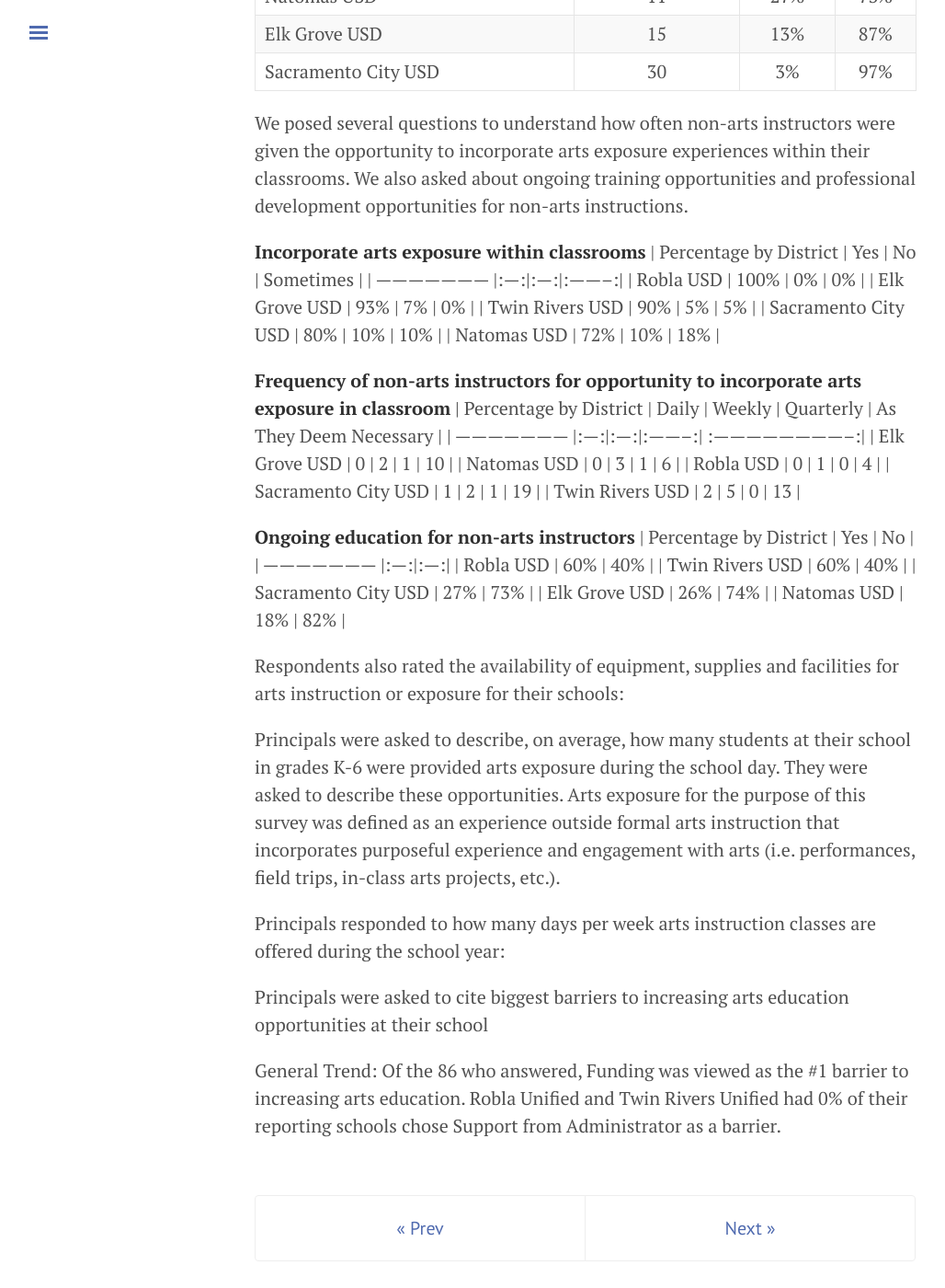
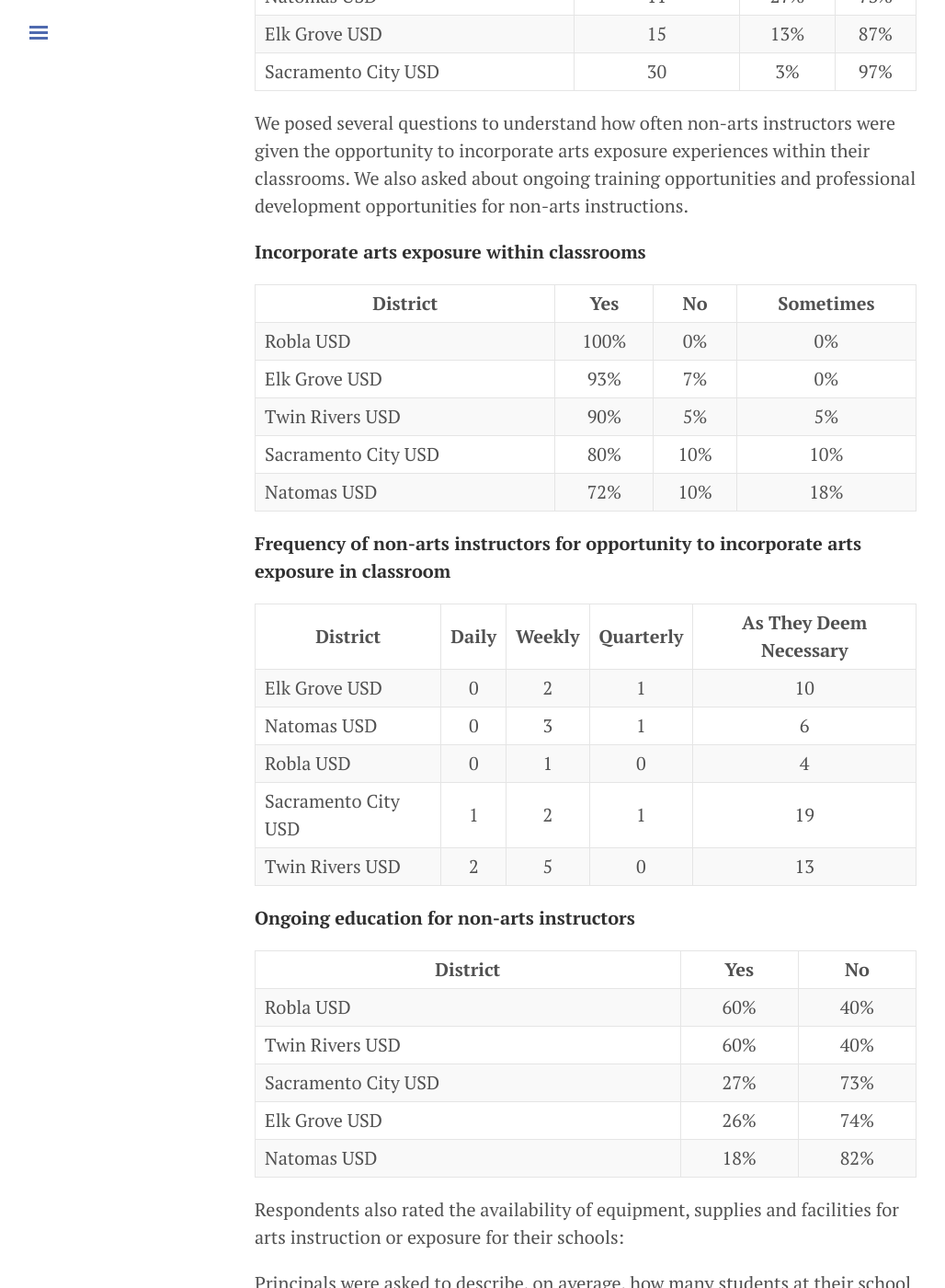
Before and after one commit to code4sac/sacarts4ALL, a Jekyll site: the page built from 3_schools_survey.md, in a window 1280 px wide and 1400 px high, scrolled down 2475 px. Shown: the whole window at 92% size, without its empty margins (3-1031 px from the left). Built offline with Jekyll 4.4.1, drawn with Linux system fonts in a browser that asks for light colours; our own code applies the rules of GitHub Pages for plain Markdown files; some of the changed text lies outside the part shown.

Commit message:
Update 3_schools_survey.md

```diff
--- a/3_schools_survey.md
+++ b/3_schools_survey.md
@@ -28,7 +28,7 @@ In an effort to understand the current state of arts education in K-6th grades t
 
 4. Most schools in the school districts surveyed provide a very limited number of art exposure experiences. These experiences come in the form of field trips and assemblies and vary in number not only between the districts, but also within the districts themselves. Also, because the frequency of the exposures varies, some students may or may not have the opportunity to these experiences. It was reported by all districts that arts exposure experiences vary by individual teacher and by grade level. Among those surveyed, the after-school programs played a significant role in providing arts exposure experiences, thus limiting access to those who are part of after school programs.
 
-  * a. Types of programming include Firefly Arts, ASES, START & PTA programs. Recurring programs across districts were Fire fly Arts and ASES. At least three school districts (EGUSD, NUSD, SCUSD) are utilizing firefly art for after school arts opportunities. EGUSD, SCUSD and TRUSD are using ASES programming.
+  * Types of programming include Firefly Arts, ASES, START & PTA programs. Recurring programs across districts were Fire fly Arts and ASES. At least three school districts (EGUSD, NUSD, SCUSD) are utilizing firefly art for after school arts opportunities. EGUSD, SCUSD and TRUSD are using ASES programming.
 
 5. Funding is not only seen as a barrier to increasing arts education, but was also chosen as the most important action to do so.
 
@@ -50,7 +50,8 @@ In an effort to understand the current state of arts education in K-6th grades t
 We posed several questions to understand how often non-arts instructors were given the opportunity to incorporate arts exposure experiences within their classrooms. We also asked about ongoing training opportunities and professional development opportunities for non-arts instructions.
 
 **Incorporate arts exposure within classrooms**
-| Percentage by District | Yes | No | Sometimes |
+
+| District | Yes | No | Sometimes |
 | ---------------------  |:---:|:---:|:--------:|
 | Robla USD              | 100% | 0% | 0% |
 | Elk Grove USD          | 93% | 7% | 0% |
@@ -59,7 +60,8 @@ We posed several questions to understand how often non-arts instructors were giv
 | Natomas USD            | 72% | 10% | 18% |
 
 **Frequency of non-arts instructors for opportunity to incorporate arts exposure in classroom**
-| Percentage by District | Daily | Weekly | Quarterly | As They Deem Necessary |
+
+| District | Daily | Weekly | Quarterly | As They Deem Necessary |
 | ---------------------  |:---:|:---:|:--------:| :--------------------------:|
 | Elk Grove USD          | 0 | 2 | 1 | 10 |
 | Natomas USD            | 0 | 3 | 1 | 6 |
@@ -68,7 +70,8 @@ We posed several questions to understand how often non-arts instructors were giv
 | Twin Rivers USD        | 2 | 5 | 0 | 13 |
 
 **Ongoing education for non-arts instructors**
-| Percentage by District | Yes | No |
+
+| District | Yes | No |
 | ---------------------  |:---:|:---:|
 | Robla USD              | 60% | 40% |
 | Twin Rivers USD        | 60% | 40% |
@@ -77,6 +80,7 @@ We posed several questions to understand how often non-arts instructors were giv
 | Natomas USD            | 18% | 82% |
 
 Respondents also rated the availability of equipment, supplies and facilities for arts instruction or exposure for their schools:
+
 
 Principals were asked to describe, on average, how many students at their school in grades K-6 were provided arts exposure during the school day. They were asked to describe these opportunities. Arts exposure for the purpose of this survey was defined as an experience outside formal arts instruction that incorporates purposeful experience and engagement with arts (i.e. performances, field trips, in-class arts projects, etc.).
 
```
